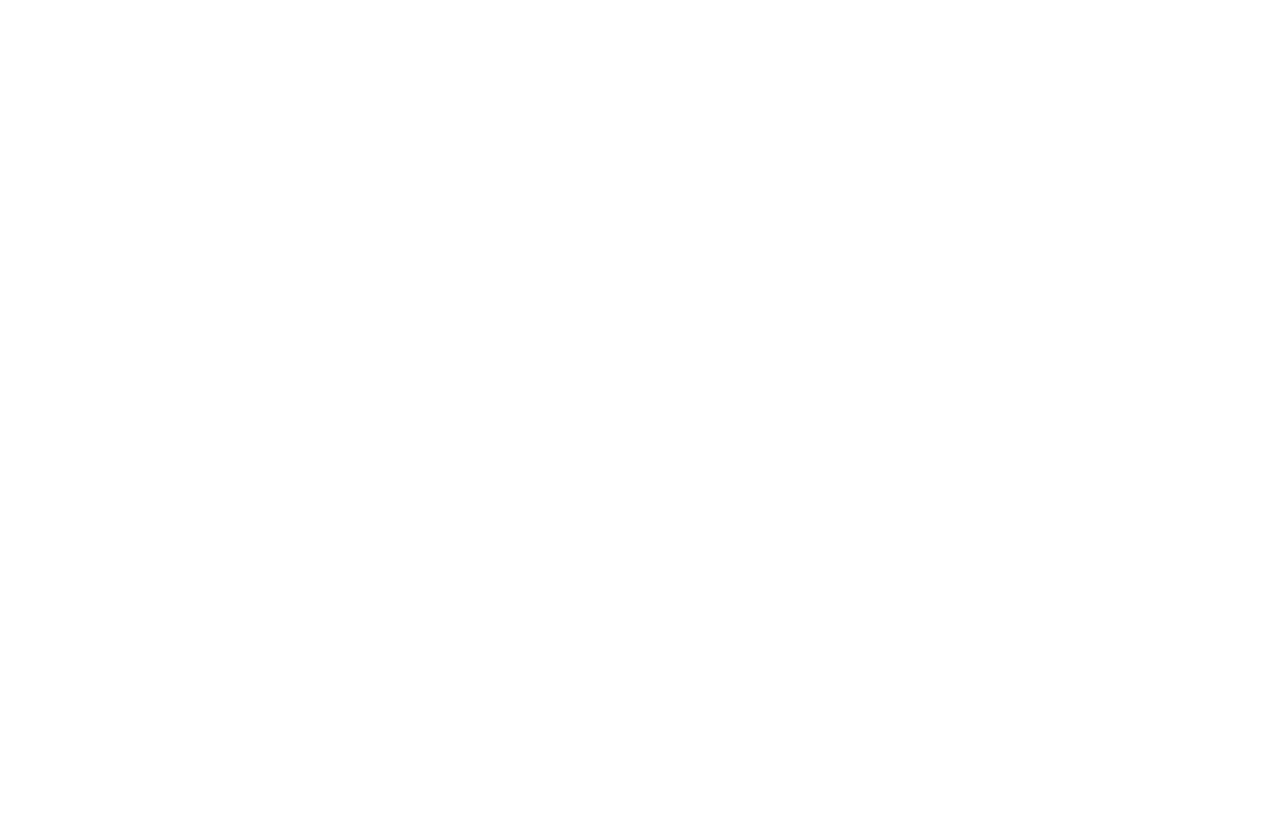
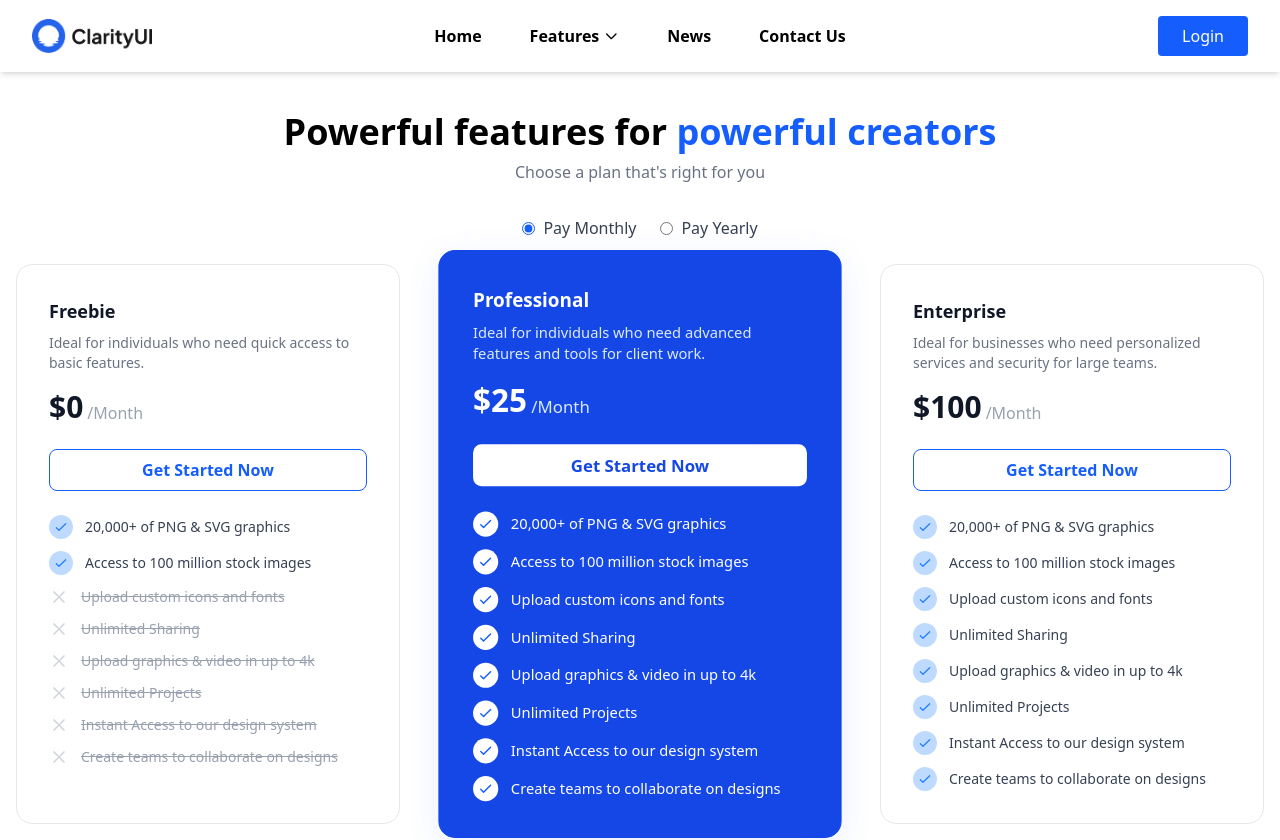
Before and after one commit to DatNguyen9240/FE_Electric_Vehicle_Dealer_Management_System, a React (Vite) app: page /pricing in a window 1280 px wide. Before the commit this address had no page. Shown: the top 840 px of the page. Before the commit the page ends 800 px from the top, so only its background shows below. Built offline with nearby package versions, Linux system fonts and the light colour scheme.

Commit message:
feat: pricing

```diff
--- /dev/null
+++ b/src/pages/Pricing.tsx
@@ -0,0 +1,220 @@
+import React, { useState } from "react";
+
+const plans = [
+  {
+    name: "Freebie",
+    price: "$0",
+    desc: "Ideal for individuals who need quick access to basic features.",
+    features: [
+      { text: "20,000+ of PNG & SVG graphics", included: true },
+      { text: "Access to 100 million stock images", included: true },
+      { text: "Upload custom icons and fonts", included: false },
+      { text: "Unlimited Sharing", included: false },
+      { text: "Upload graphics & video in up to 4k", included: false },
+      { text: "Unlimited Projects", included: false },
+      { text: "Instant Access to our design system", included: false },
+      { text: "Create teams to collaborate on designs", included: false },
+    ],
+    highlight: false,
+  },
+  {
+    name: "Professional",
+    price: "$25",
+    desc: "Ideal for individuals who need advanced features and tools for client work.",
+    features: [
+      { text: "20,000+ of PNG & SVG graphics", included: true },
+      { text: "Access to 100 million stock images", included: true },
+      { text: "Upload custom icons and fonts", included: true },
+      { text: "Unlimited Sharing", included: true },
+      { text: "Upload graphics & video in up to 4k", included: true },
+      { text: "Unlimited Projects", included: true },
+      { text: "Instant Access to our design system", included: true },
+      { text: "Create teams to collaborate on designs", included: true },
+    ],
+    highlight: true,
+  },
+  {
+    name: "Enterprise",
+    price: "$100",
+    desc: "Ideal for businesses who need personalized services and security for large teams.",
+    features: [
+      { text: "20,000+ of PNG & SVG graphics", included: true },
+      { text: "Access to 100 million stock images", included: true },
+      { text: "Upload custom icons and fonts", included: true },
+      { text: "Unlimited Sharing", included: true },
+      { text: "Upload graphics & video in up to 4k", included: true },
+      { text: "Unlimited Projects", included: true },
+      { text: "Instant Access to our design system", included: true },
+      { text: "Create teams to collaborate on designs", included: true },
+    ],
+    highlight: false,
+  },
+];
+
+const Pricing: React.FC = () => {
+  const [yearly, setYearly] = useState(false);
+
+  return (
+    <div className="min-h-screen bg-white py-10 px-2 max-w-7xl mx-auto">
+      <h1 className="text-3xl md:text-4xl font-bold text-center mb-2">
+        Powerful features for{" "}
+        <span className="text-blue-600">powerful creators</span>
+      </h1>
+      <p className="text-center text-gray-500 mb-8">
+        Choose a plan that's right for you
+      </p>
+      <div className="flex flex-col items-center justify-center mb-2 relative">
+        <div className="flex items-center gap-6">
+          <label className="flex items-center gap-2 cursor-pointer">
+            <input
+              type="radio"
+              checked={!yearly}
+              onChange={() => setYearly(false)}
+              className="accent-blue-600"
+            />
+            <span className="font-medium text-gray-700">Pay Monthly</span>
+          </label>
+          <label className="flex items-center gap-2 cursor-pointer">
+            <input
+              type="radio"
+              checked={yearly}
+              onChange={() => setYearly(true)}
+              className="accent-blue-600"
+            />
+            <span className="font-medium text-gray-700">Pay Yearly</span>
+          </label>
+        </div>
+        {yearly && (
+          <div className="flex items-center relative left-[60px] margin-top-[20px] xl:left-[200px] xl:-mt-[35px]">
+            <img
+              src="/arrow/01.png"
+              alt="arrow"
+              className="w-22 h-22 object-contain mr-1 hidden xl:block" // Tăng kích thước hình
+            />
+            <span className="text-blue-600 font-medium text-base ml-0">
+              Save 25%
+            </span>
+          </div>
+        )}
+      </div>
+      <div className="flex flex-col md:flex-row gap-8 justify-center mt-6">
+        {plans.map((plan, idx) => (
+          <div
+            key={plan.name}
+            className={`flex-1 max-w-sm mx-auto rounded-2xl border
+							${
+                plan.highlight
+                  ? "border-blue-700 bg-blue-700 text-white shadow-lg scale-105 z-10"
+                  : "border-gray-200 bg-white text-gray-900"
+              }
+							p-8 flex flex-col transition-all`}
+            style={
+              plan.highlight
+                ? { boxShadow: "0 8px 32px 0 rgba(37,99,235,0.10)" }
+                : {}
+            }
+          >
+            <div
+              className={`mb-2 font-semibold text-lg ${
+                plan.highlight ? "text-white" : ""
+              }`}
+            >
+              {plan.name}
+            </div>
+            <div
+              className={`mb-4 text-sm ${
+                plan.highlight ? "text-blue-100" : "text-gray-500"
+              }`}
+            >
+              {plan.desc}
+            </div>
+            <div className="flex items-end mb-6">
+              <span
+                className={`text-3xl font-bold ${
+                  plan.highlight ? "text-white" : "text-gray-900"
+                }`}
+              >
+                {plan.price}
+              </span>
+              <span
+                className={`ml-1 text-base font-medium ${
+                  plan.highlight ? "text-blue-100" : "text-gray-400"
+                }`}
+              >
+                /Month
+              </span>
+            </div>
+            <button
+              className={`mb-6 py-2 rounded-lg font-semibold transition
+								${
+                  plan.highlight
+                    ? "bg-white text-blue-700 hover:bg-blue-50"
+                    : "bg-white border border-blue-600 text-blue-600 hover:bg-blue-50"
+                }
+							`}
+            >
+              Get Started Now
+            </button>
+            <ul className="flex-1 flex flex-col gap-3">
+              {plan.features.map((f, i) => (
+                <li
+                  key={i}
+                  className={`flex items-center gap-3 text-sm
+        ${
+          f.included
+            ? plan.highlight
+              ? "text-white"
+              : "text-gray-700"
+            : "text-gray-400 line-through"
+        }
+      `}
+                >
+                  {f.included ? (
+                    <span
+                      className={`inline-flex items-center justify-center w-6 h-6 rounded-full ${
+                        plan.highlight ? "bg-white" : "bg-blue-200"
+                      }`}
+                    >
+                      <svg
+                        className={`w-4 h-4 ${
+                          plan.highlight ? "text-blue-600" : "text-blue-500"
+                        }`}
+                        fill="none"
+                        stroke="currentColor"
+                        strokeWidth={2}
+                        viewBox="0 0 24 24"
+                      >
+                        <path
+                          strokeLinecap="round"
+                          strokeLinejoin="round"
+                          d="M5 13l4 4L19 7"
+                        />
+                      </svg>
+                    </span>
+                  ) : (
+                    <svg
+                      className="w-5 h-5 text-gray-300"
+                      fill="none"
+                      stroke="currentColor"
+                      strokeWidth={2}
+                      viewBox="0 0 24 24"
+                    >
+                      <path
+                        strokeLinecap="round"
+                        strokeLinejoin="round"
+                        d="M6 18L18 6M6 6l12 12"
+                      />
+                    </svg>
+                  )}
+                  {f.text}
+                </li>
+              ))}
+            </ul>
+          </div>
+        ))}
+      </div>
+    </div>
+  );
+};
+
+export default Pricing;
--- a/src/pages/index.tsx
+++ b/src/pages/index.tsx
@@ -4,3 +4,4 @@
 export { default as ContactUs } from "./ContactUs";
 export { default as Login } from "./Login";
 export { default as Signup } from "./Signup";
+export { default as Pricing } from "./Pricing";
--- a/src/routes/AppRoutes.tsx
+++ b/src/routes/AppRoutes.tsx
@@ -1,7 +1,7 @@
 // src/routes/AppRoutes.tsx
 import { Routes, Route } from "react-router-dom";
 import MainLayout from "@layouts/MainLayout";
-import { Home, ContactUs, FAQ, News, Login, Signup } from "@pages";
+import { Home, ContactUs, FAQ, News, Login, Signup, Pricing } from "@pages";
 export default function AppRoutes() {
   return (
     <Routes>
@@ -10,6 +10,8 @@
         <Route path="/contact" element={<ContactUs />} />
         <Route path="/faq" element={<FAQ />} />
         <Route path="/news" element={<News />} />
+        <Route path="/pricing" element={<Pricing />} />
+
         {/* Các trang dùng MainLayout */}
       </Route>
       <Route path="/login" element={<Login />} />
```
Also changed, not shown: public/arrow/01.png (added).
